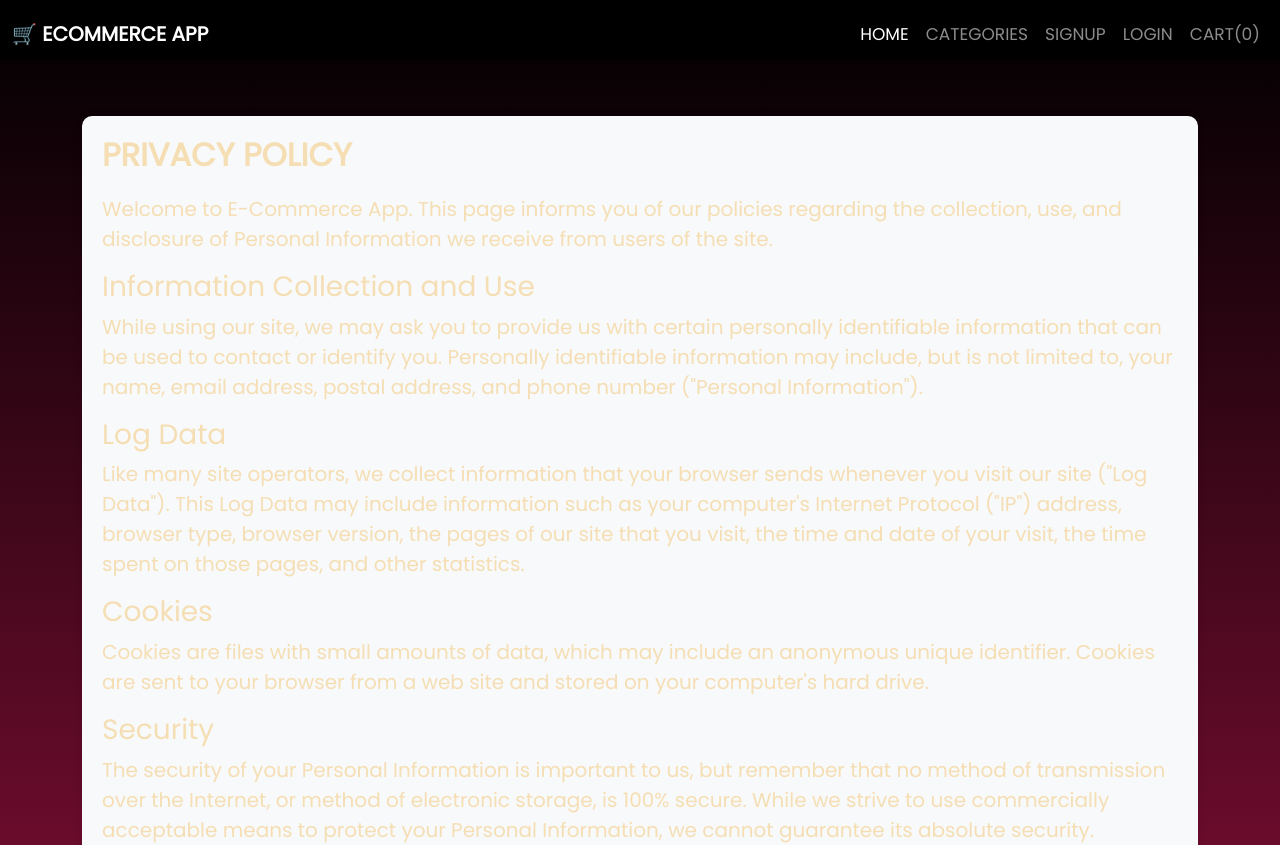
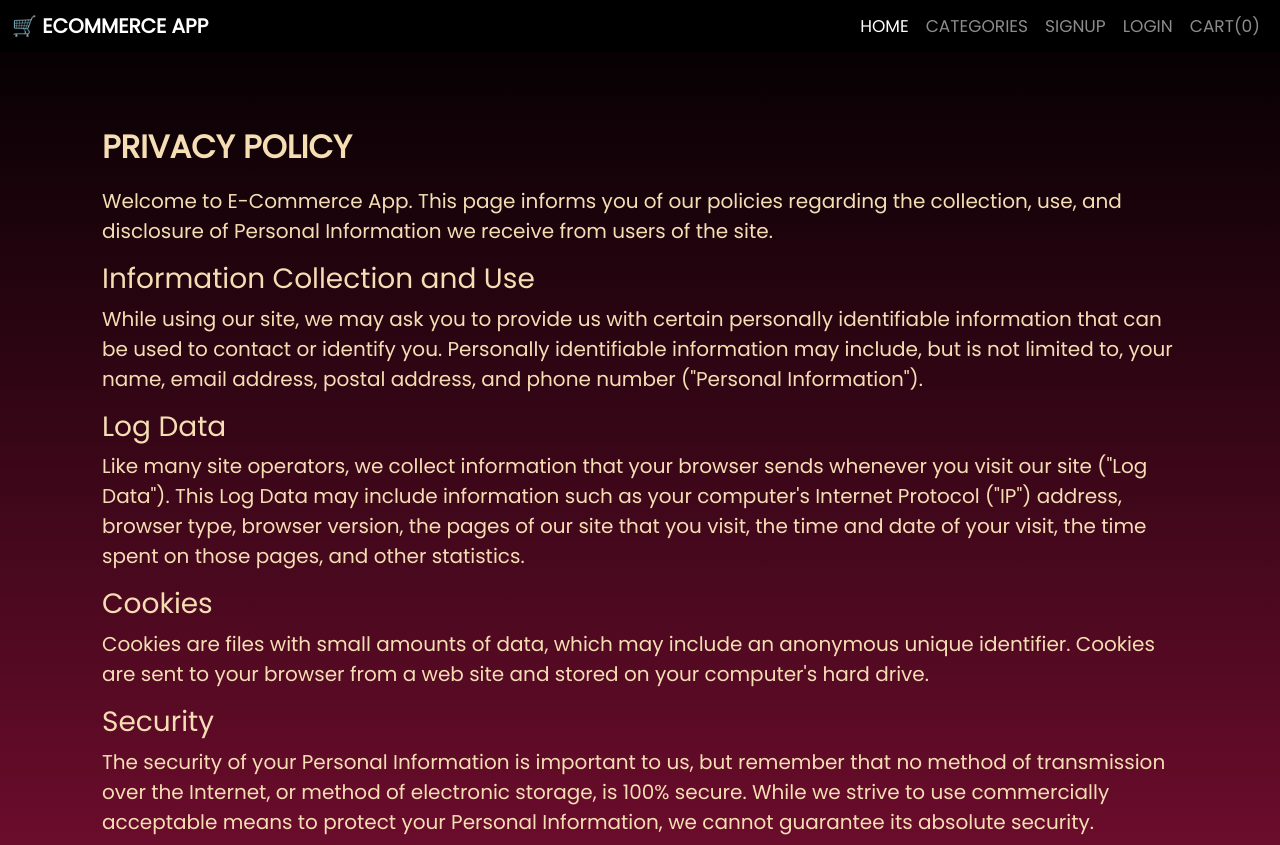
Before and after one commit to rohitsinghkcodes/TechMart, a React (Create React App) app in the folder client/: page /policy in a window 1280 px wide. Shown: the top 845 px of the page. Built offline with nearby package versions, Linux system fonts and the light colour scheme; a web font is replaced by a local one.

Commit message:
about and policy page css changed

```diff
--- a/client/src/Pages/About.js
+++ b/client/src/Pages/About.js
@@ -5,8 +5,8 @@ const About = () => {
   return (
     <Layout title="About E-Commerce App">
       <div className="container text-center">
-        <div className="contact-container">
-          <div className="contact-details">
+        <div className="about-policy-container">
+          <div className="about-policy-details">
             <h2>About Our E-Commerce App</h2>
             <p>
               Welcome to E-Commerce App, your go-to destination for all your online shopping needs. At [Your Ecommerce App Name], we are committed to providing you with a seamless and enjoyable shopping experience.
--- a/client/src/Pages/Policy.js
+++ b/client/src/Pages/Policy.js
@@ -6,9 +6,9 @@ const Policy = () => {
   return (
     <Layout title="Privacy Policy | E-Commerce App">
       <div className="container text-center">
-        <div className="contact-container">
+        <div className="about-policy-container">
           {/* <img src={contactImage} alt="Contact" className="contact-image" /> */}
-          <div className="contact-details">
+          <div className="about-policy-details">
             <h2>Privacy Policy</h2>
             <p>
               Welcome to E-Commerce App. This page informs you of our policies regarding the collection, use, and disclosure of Personal Information we receive from users of the site.
--- a/client/src/index.css
+++ b/client/src/index.css
@@ -21,7 +21,7 @@ font-family: 'Poppins', sans-serif; */
 NAVBAR CSS
 ##################### */
 .navbar {
-  margin-top: 1vh;
+  margin-top: vh;
   font-family: "Poppins", sans-serif;
   font-size: 17px;
   line-height: 26px;
@@ -118,7 +118,7 @@ CONTACT PAGE CSS
   font-size: 20px;
   font-family: "Poppins", sans-serif;
   text-align: left;
-  background-color: #f8f9fa; /* Light gray background color, adjust as needed */
+  background-color: #232323; /* Light gray background color, adjust as needed */
   padding: 20px;
   border-radius: 10px; /* Rounded corners */
   box-shadow: 0 0 10px rgba(0, 0, 0, 0.1); /* Box shadow for depth effect, adjust as needed */
@@ -129,3 +129,32 @@ CONTACT PAGE CSS
   text-transform: uppercase;
   margin-bottom: 20px;
 }
+
+/* #####################
+ABOUT-PRIVACY_POLICY PAGE CSS
+##################### */
+.about-policy-container {
+  display: flex;
+  align-items: center;
+  justify-content: center;
+  margin-top: 5%;
+}
+
+.about-policy-image {
+  max-width: 50%; /* Adjust the width as needed */
+  height: auto;
+  margin-right: 20px;
+}
+
+.about-policy-details {
+  font-size: 20px;
+  font-family: "Poppins", sans-serif;
+  text-align: left; /* Light gray background color, adjust as needed */
+  padding: 20px;/* Box shadow for depth effect, adjust as needed */
+}
+
+.about-policy-details h2 {
+  font-weight: bold;
+  text-transform: uppercase;
+  margin-bottom: 20px;
+}
```
